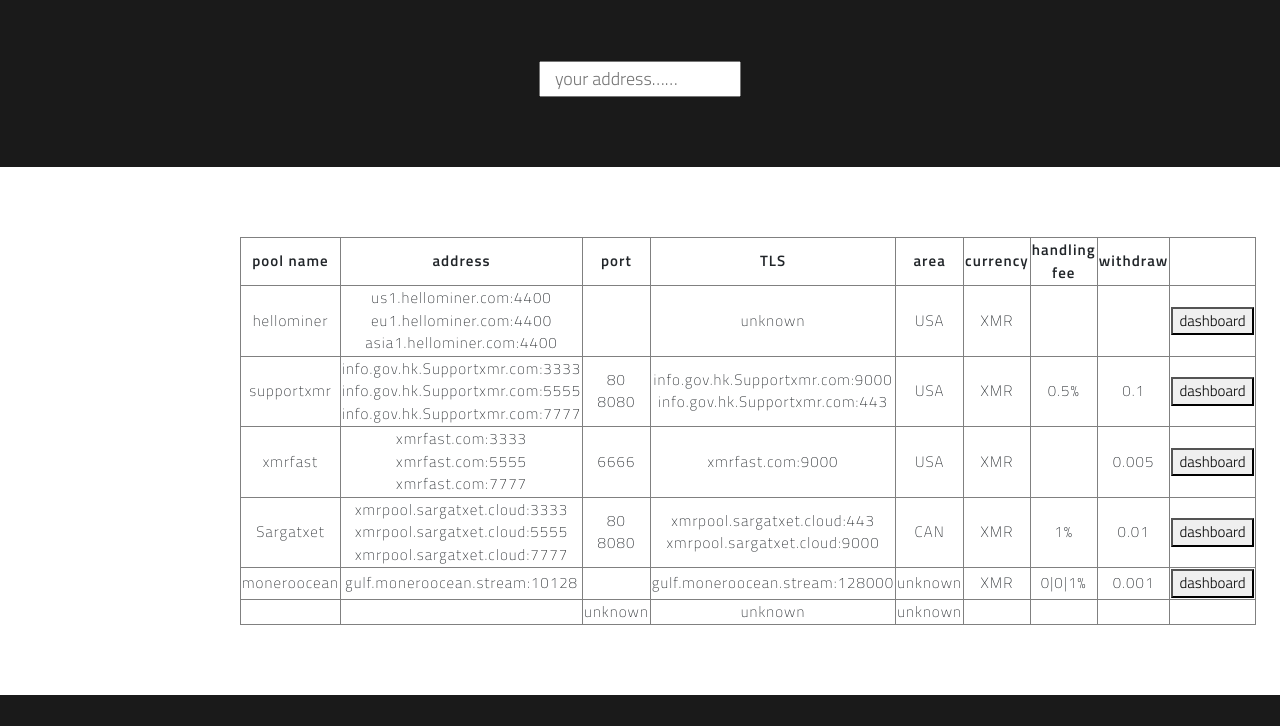
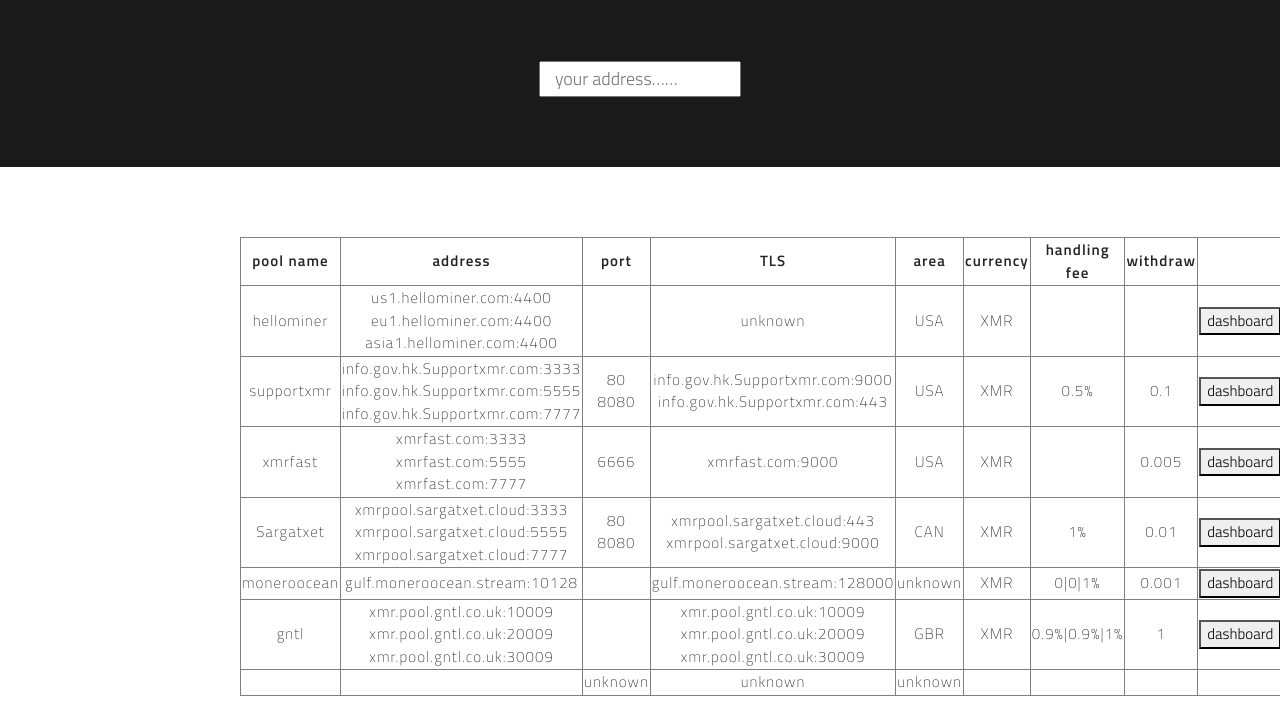
Before and after one commit to XMR-Online/xmr-online.github.io, a plain HTML site: page docs/pools.html in a window 1280 px wide. Shown: the part 74-800 px from the top of the page. Drawn offline with nearby package versions, Linux system fonts and the light colour scheme.

Commit message:
Update pools.html

```diff
--- a/docs/pools.html
+++ b/docs/pools.html
@@ -118,6 +118,17 @@
 		<td><button type="button" onclick="javascript:button_onclick_xmrfast();">dashboard</button></td>
     </tr>
 	<tr>
+        <td>gntl</td>
+        <td>xmr.pool.gntl.co.uk:10009</br>xmr.pool.gntl.co.uk:20009</br>xmr.pool.gntl.co.uk:30009</td>
+        <td></td>
+		<td>xmr.pool.gntl.co.uk:10009</br>xmr.pool.gntl.co.uk:20009</br>xmr.pool.gntl.co.uk:30009</td>
+		<td>GBR</td>
+		<td>XMR</td>
+		<td>0.9%|0.9%|1%</td>
+		<td>1</td>
+		<td><button type="button" onclick="javascript:button_onclick_xmrfast();">dashboard</button></td>
+    </tr>
+	<tr>
         <td></td>
         <td></td>
         <td>unknown</td>
```
